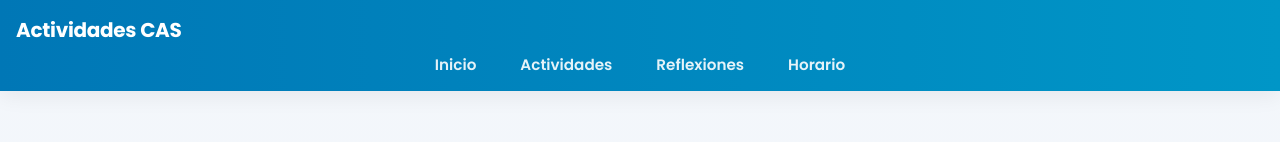
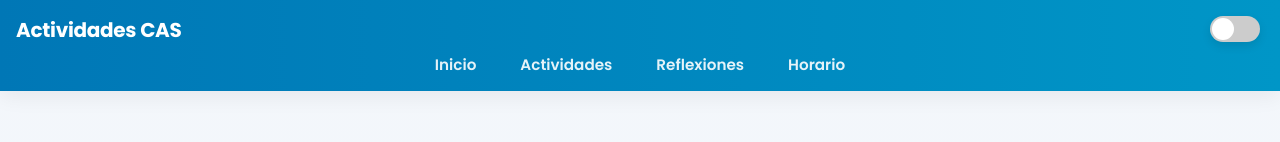
Before and after one commit to 8bit-snake-game/CAS-Tracker-Prueba-Definitiva-Real-Legitima-100-Real-No-Fake-Ultima, a plain HTML site: page actividades.html in a window 1280 px wide. Shown: the top 142 px of the page. Drawn offline with Linux system fonts and the light colour scheme; no server answers.

Commit message:
Update actividades.html

```diff
--- a/actividades.html
+++ b/actividades.html
@@ -15,6 +15,12 @@
       <a href="reflexiones.html">Reflexiones</a>
       <a href="horario.html">Horario</a>
     </nav>
+
+<div class="theme-toggle" id="themeToggle">
+  <div class="toggle-circle"></div>
+</div>
+
+
   </header>
 
   <main>
```
